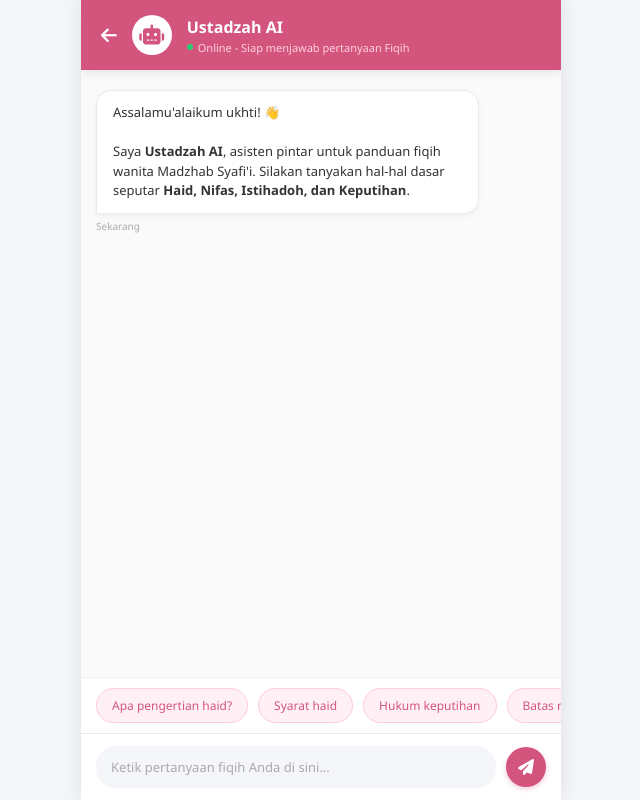
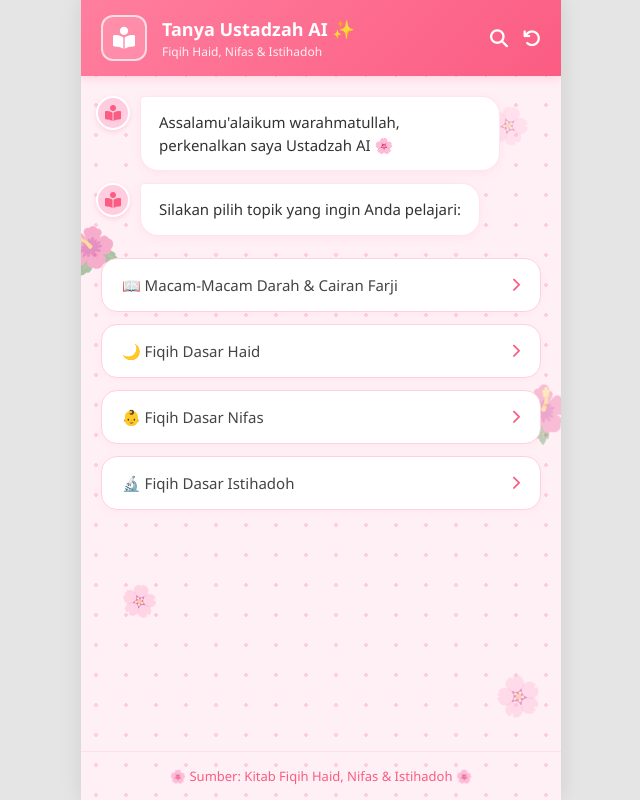
Before and after one commit to danbelajardanbelajar-blip/ustadzahai.my.id, a PHP site: page /tanya in a window 1280 px wide. Shown: the whole page, without its empty margins (319-959 px from the left). Run offline with PHP 8.4, Linux system fonts and the light colour scheme.

Commit message:
tampilan ai tanya

```diff
--- a/app/views/tanya.php
+++ b/app/views/tanya.php
@@ -2,39 +2,71 @@
 
     <!-- HEADER -->
     <div class="t-header">
-        <a href="index.php" class="t-back-btn"><i class="fas fa-arrow-left"></i></a>
-        <div class="t-avatar"><i class="fas fa-robot"></i></div>
+        <div class="t-header-logo-box">
+            <i class="fas fa-book-reader"></i>
+        </div>
         <div class="t-header-info">
-            <h1 class="t-title">Ustadzah AI</h1>
-            <div class="t-status">
-                <div class="t-dot"></div> Online - Siap menjawab pertanyaan Fiqih
-            </div>
+            <h1 class="t-title">Tanya Ustadzah AI ✨</h1>
+            <div class="t-subtitle">Fiqih Haid, Nifas & Istihadoh</div>
+        </div>
+        <div class="t-header-actions">
+            <i class="fas fa-search"></i>
+            <i class="fas fa-undo"></i>
         </div>
     </div>
 
+    <!-- BACKGROUND DECORATIONS -->
+    <div class="t-bg-decor t-decor-1">🌸</div>
+    <div class="t-bg-decor t-decor-2">🌺</div>
+    <div class="t-bg-decor t-decor-3">🌺</div>
+    <div class="t-bg-decor t-decor-4">🌸</div>
+    <div class="t-bg-decor t-decor-5">🌸</div>
+
     <!-- CHAT AREA -->
     <div class="t-chat-area" id="t-chat-area">
-        <div class="t-msg t-msg-ai">
-            <div class="t-bubble">
-                Assalamu'alaikum ukhti! 👋<br><br>Saya <b>Ustadzah AI</b>, asisten pintar untuk panduan fiqih wanita Madzhab Syafi'i. Silakan tanyakan hal-hal dasar seputar <b>Haid, Nifas, Istihadoh, dan Keputihan</b>.
+
+        <div class="t-msg-row">
+            <div class="t-avatar"><i class="fas fa-book-reader"></i></div>
+            <div class="t-msg t-msg-ai">
+                <div class="t-bubble">
+                    Assalamu'alaikum warahmatullah, perkenalkan saya Ustadzah AI 🌸
+                </div>
             </div>
-            <div class="t-time">Sekarang</div>
+        </div>
+
+        <div class="t-msg-row">
+            <div class="t-avatar"><i class="fas fa-book-reader"></i></div>
+            <div class="t-msg t-msg-ai">
+                <div class="t-bubble">
+                    Silakan pilih topik yang ingin Anda pelajari:
+                </div>
+            </div>
+        </div>
+
+        <!-- OPTIONS -->
+        <div class="t-options-list">
+            <a href="#" class="t-option-item">
+                <span class="t-option-text">📖 Macam-Macam Darah & Cairan Farji</span>
+                <i class="fas fa-chevron-right t-option-icon"></i>
+            </a>
+            <a href="#" class="t-option-item">
+                <span class="t-option-text">🌙 Fiqih Dasar Haid</span>
+                <i class="fas fa-chevron-right t-option-icon"></i>
+            </a>
+            <a href="#" class="t-option-item">
+                <span class="t-option-text">👶 Fiqih Dasar Nifas</span>
+                <i class="fas fa-chevron-right t-option-icon"></i>
+            </a>
+            <a href="#" class="t-option-item">
+                <span class="t-option-text">🔬 Fiqih Dasar Istihadoh</span>
+                <i class="fas fa-chevron-right t-option-icon"></i>
+            </a>
         </div>
     </div>
 
-    <!-- SUGGESTIONS -->
-    <div class="t-suggestions">
-        <div class="t-sug-chip">Apa pengertian haid?</div>
-        <div class="t-sug-chip">Syarat haid</div>
-        <div class="t-sug-chip">Hukum keputihan</div>
-        <div class="t-sug-chip">Batas nifas</div>
-        <div class="t-sug-chip">Waktu suci</div>
-    </div>
-
-    <!-- INPUT AREA -->
-    <div class="t-input-area">
-        <input type="text" class="t-input" id="t-input" placeholder="Ketik pertanyaan fiqih Anda di sini...">
-        <button class="t-btn-send" id="t-btn-send"><i class="fas fa-paper-plane"></i></button>
+    <!-- FOOTER -->
+    <div class="t-footer">
+        🌸 Sumber: Kitab Fiqih Haid, Nifas & Istihadoh 🌸
     </div>
 
 </div>
--- a/css/tanya.css
+++ b/css/tanya.css
@@ -1,6 +1,6 @@
 /* tanya.css */
 body {
-    background-color: #f5f6fa;
+    background-color: #e5e5e5;
     margin: 0;
     font-family: 'Segoe UI', Tahoma, Geneva, Verdana, sans-serif;
 }
@@ -11,39 +11,37 @@ body {
     height: 100vh;
     display: flex;
     flex-direction: column;
-    background: white;
+    background-color: #fff0f5;
+    background-image: radial-gradient(#ffccd9 2px, transparent 2px);
+    background-size: 30px 30px;
     position: relative;
-    box-shadow: 0 0 20px rgba(0,0,0,0.05);
+    box-shadow: 0 0 20px rgba(0,0,0,0.1);
+    overflow: hidden;
 }
 
 /* HEADER */
 .t-header {
-    background: #d3557d;
-    color: white;
+    background: linear-gradient(135deg, #ff7e9e, #fb5c82);
     padding: 15px 20px;
     display: flex;
     align-items: center;
     gap: 15px;
     z-index: 10;
-    box-shadow: 0 2px 10px rgba(0,0,0,0.1);
+    box-shadow: 0 2px 10px rgba(251, 92, 130, 0.2);
 }
 
-.t-back-btn {
-    color: white;
-    text-decoration: none;
-    font-size: 18px;
-}
-
-.t-avatar {
-    width: 40px;
-    height: 40px;
-    background: white;
-    border-radius: 50%;
+.t-header-logo-box {
+    width: 46px;
+    height: 46px;
+    border: 2px solid rgba(255, 255, 255, 0.7);
+    border-radius: 12px;
     display: flex;
     justify-content: center;
     align-items: center;
-    color: #d3557d;
-    font-size: 20px;
+    background-color: rgba(255, 255, 255, 0.15);
+    font-size: 22px;
+    color: white;
+    flex-shrink: 0;
 }
 
 .t-header-info {
@@ -51,173 +49,139 @@ body {
 }
 
 .t-title {
-    font-size: 16px;
+    font-size: 18px;
     font-weight: bold;
     margin: 0 0 2px 0;
+    color: white;
 }
 
-.t-status {
-    font-size: 11px;
-    color: #ffd1df;
-    display: flex;
-    align-items: center;
-    gap: 5px;
+.t-subtitle {
+    font-size: 12px;
+    color: rgba(255, 255, 255, 0.9);
 }
 
-.t-dot {
-    width: 6px;
-    height: 6px;
-    background: #2ecc71;
-    border-radius: 50%;
+.t-header-actions {
+    display: flex;
+    gap: 15px;
+    color: white;
+    font-size: 18px;
 }
+
+.t-header-actions i {
+    cursor: pointer;
+}
+
+/* BACKGROUND DECORATIONS */
+.t-bg-decor {
+    position: absolute;
+    opacity: 0.4;
+    font-size: 24px;
+    z-index: 1;
+    pointer-events: none;
+    user-select: none;
+}
+
+.t-decor-1 { top: 100px; right: 30px; font-size: 35px; transform: rotate(15deg); opacity: 0.3; }
+.t-decor-2 { top: 220px; left: -15px; font-size: 40px; transform: rotate(-20deg); opacity: 0.4; }
+.t-decor-3 { top: 380px; right: -10px; font-size: 45px; transform: rotate(45deg); opacity: 0.3; }
+.t-decor-4 { bottom: 180px; left: 40px; font-size: 30px; transform: rotate(10deg); opacity: 0.5; }
+.t-decor-5 { bottom: 80px; right: 20px; font-size: 38px; transform: rotate(-15deg); opacity: 0.4; }
 
 /* CHAT AREA */
 .t-chat-area {
     flex: 1;
     padding: 20px 15px;
     overflow-y: auto;
-    background: #fafafa;
     display: flex;
     flex-direction: column;
-    gap: 15px;
+    z-index: 2;
 }
 
-.t-msg {
-    max-width: 85%;
+.t-msg-row {
     display: flex;
-    flex-direction: column;
+    align-items: flex-start;
+    gap: 10px;
+    margin-bottom: 12px;
 }
 
-.t-msg-ai {
-    align-self: flex-start;
-}
-
-.t-msg-user {
-    align-self: flex-end;
-    align-items: flex-end;
-}
-
-.t-bubble {
-    padding: 12px 16px;
-    font-size: 13px;
-    line-height: 1.5;
-    word-wrap: break-word;
-}
-
-.t-msg-ai .t-bubble {
-    background: white;
-    color: #333;
-    border-radius: 15px 15px 15px 0;
-    box-shadow: 0 2px 5px rgba(0,0,0,0.05);
-    border: 1px solid #eaeaea;
-}
-
-.t-msg-user .t-bubble {
-    background: #d3557d;
-    color: white;
-    border-radius: 15px 15px 0 15px;
-    box-shadow: 0 2px 5px rgba(211,85,125,0.2);
-}
-
-.t-time {
-    font-size: 10px;
-    color: #aaa;
-    margin-top: 5px;
-}
-
-/* SUGGESTIONS */
-.t-suggestions {
-    display: flex;
-    gap: 10px;
-    overflow-x: auto;
-    padding: 10px 15px;
-    background: white;
-    border-top: 1px solid #f0f0f0;
-}
-
-.t-suggestions::-webkit-scrollbar {
-    display: none;
-}
-
-.t-sug-chip {
-    background: #fff0f5;
-    color: #d3557d;
-    border: 1px solid #ffccd9;
-    padding: 8px 15px;
-    border-radius: 20px;
-    font-size: 12px;
-    white-space: nowrap;
-    cursor: pointer;
-    transition: all 0.2s;
-}
-
-.t-sug-chip:hover {
-    background: #d3557d;
-    color: white;
-}
-
-/* INPUT AREA */
-.t-input-area {
-    background: white;
-    padding: 12px 15px;
-    border-top: 1px solid #eaeaea;
-    display: flex;
-    align-items: center;
-    gap: 10px;
-}
-
-.t-input {
-    flex: 1;
-    background: #f5f6fa;
-    border: none;
-    border-radius: 20px;
-    padding: 12px 15px;
-    font-size: 13px;
-    outline: none;
-}
-
-.t-input::placeholder {
-    color: #aaa;
-}
-
-.t-btn-send {
-    background: #d3557d;
-    color: white;
-    border: none;
-    width: 40px;
-    height: 40px;
+.t-avatar {
+    width: 34px;
+    height: 34px;
+    background: #ffcce0;
     border-radius: 50%;
     display: flex;
     justify-content: center;
     align-items: center;
+    color: #fb5c82;
     font-size: 16px;
-    cursor: pointer;
-    box-shadow: 0 2px 5px rgba(211,85,125,0.3);
-    transition: transform 0.1s;
+    flex-shrink: 0;
+    border: 2px solid white;
+    box-shadow: 0 2px 5px rgba(251, 92, 130, 0.2);
 }
 
-.t-btn-send:active {
-    transform: scale(0.95);
+.t-msg {
+    max-width: 80%;
 }
 
-.typing-indicator {
-    display: flex;
-    gap: 4px;
-    padding: 4px 8px;
+.t-bubble {
+    background: white;
+    color: #333;
+    padding: 14px 18px;
+    border-radius: 4px 18px 18px 18px;
+    font-size: 15px;
+    line-height: 1.5;
+    box-shadow: 0 2px 10px rgba(251, 92, 130, 0.08);
+    border: 1px solid rgba(255, 204, 224, 0.5);
 }
 
-.typing-dot {
-    width: 6px;
-    height: 6px;
-    background: #bbb;
-    border-radius: 50%;
-    animation: typing 1.4s infinite ease-in-out both;
+/* OPTIONS */
+.t-options-list {
+    display: flex;
+    flex-direction: column;
+    gap: 12px;
+    margin-top: 10px;
+    padding: 0 5px;
 }
 
-.typing-dot:nth-child(1) { animation-delay: -0.32s; }
-.typing-dot:nth-child(2) { animation-delay: -0.16s; }
+.t-option-item {
+    display: flex;
+    justify-content: space-between;
+    align-items: center;
+    background: white;
+    border: 1px solid #ffd1df;
+    border-radius: 16px;
+    padding: 16px 20px;
+    text-decoration: none;
+    color: #444;
+    font-size: 15px;
+    box-shadow: 0 2px 8px rgba(251, 92, 130, 0.05);
+    transition: all 0.2s ease;
+}
 
-@keyframes typing {
-    0%, 80%, 100% { transform: scale(0); }
-    40% { transform: scale(1); }
+.t-option-item:hover {
+    background: #fff8fa;
+    border-color: #fb5c82;
+    transform: translateY(-1px);
+    box-shadow: 0 4px 12px rgba(251, 92, 130, 0.1);
 }
+
+.t-option-text {
+    font-weight: 500;
+}
+
+.t-option-icon {
+    color: #fb5c82;
+    font-size: 14px;
+}
+
+/* FOOTER */
+.t-footer {
+    padding: 15px;
+    text-align: center;
+    color: #fb5c82;
+    font-size: 13px;
+    background: transparent;
+    border-top: 1px solid rgba(255, 209, 223, 0.5);
+    font-weight: 500;
+    z-index: 10;
+}
```
